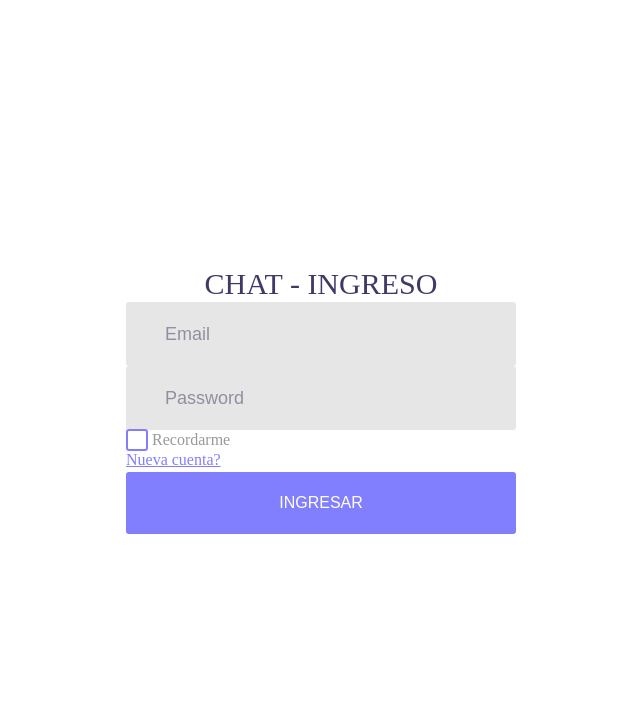
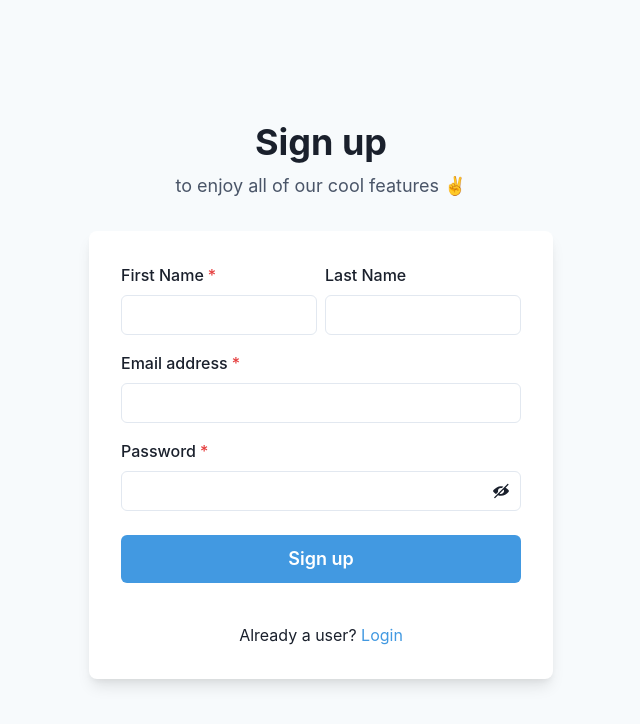
Before and after one commit to lucasangelino/skincare, a React (Vite) app in the folder frontend/: page /auth/register in a window 1280 px wide. Shown: the top 724 px of the page, without its empty margins (319-959 px from the left). Built offline with nearby package versions, Linux system fonts and the light colour scheme.

Commit message:
CHA add front

```diff
--- a/frontend/package.json
+++ b/frontend/package.json
@@ -8,6 +8,10 @@
     "preview": "vite preview"
   },
   "dependencies": {
+    "@chakra-ui/react": "^1.8.5",
+    "@emotion/react": "11",
+    "@emotion/styled": "11",
+    "framer-motion": "6",
     "react": "^17.0.2",
     "react-dom": "^17.0.2"
   },
--- a/frontend/src/App.jsx
+++ b/frontend/src/App.jsx
@@ -1,13 +1,12 @@
-import * as React from 'react'
+import * as React from "react";
+import AppRouter from "./router/AppRouter";
 
-import Login from './pages/login'
 function App() {
-
   return (
-    <div className="App">
-      <Login />
+    <div>
+      <AppRouter />
     </div>
-  )
+  );
 }
 
-export default App
+export default App;
--- /dev/null
+++ b/frontend/src/components/framework/ChatItem.jsx
@@ -0,0 +1,34 @@
+import * as React from "react";
+import { Stack, HStack, VStack, StackDivider, Box } from "@chakra-ui/react";
+import { Avatar, AvatarBadge } from "@chakra-ui/react";
+
+export default function ChatItem() {
+  const handleClick = () => {
+    console.log("clicked");
+  };
+
+  return (
+    <Box
+      h="72px"
+      bg={"#111B21"}
+      _hover={{
+        bg: "gray.800",
+        cursor: "pointer",
+      }}
+      onClick={handleClick}
+    >
+      <HStack justify={"space-between"} align="center" p={2}>
+        <HStack align="center">
+          <Avatar name="Segun Adebayo" src="https://bit.ly/sage-adebayo" />
+          <VStack align="left">
+            <Box>Lucas</Box>
+            <Box>algun mensaje por ahi</Box>
+          </VStack>
+        </HStack>
+        <Box h="40px" w="40px">
+          22:54
+        </Box>
+      </HStack>
+    </Box>
+  );
+}
--- /dev/null
+++ b/frontend/src/components/framework/ChatViewer.jsx
@@ -0,0 +1,37 @@
+import * as React from "react";
+import { Textarea } from "@chakra-ui/react";
+import { Stack, HStack, VStack, Box, Text } from "@chakra-ui/react";
+import { Container } from "@chakra-ui/react";
+
+export default function ChatViewer() {
+  return (
+    <VStack justify={"space-between"} h={"100%"}>
+      <Container maxW="container.md" resize={false}>
+        <Box my={2} align="right">
+          <Box bg={"blue.500"} maxW={"96"} rounded={"lg"} p={2}>
+            <Text align={"start"}>Hola, como estas?</Text>
+          </Box>
+        </Box>
+        <Box my={2}>
+          <Box bg={"blue.500"} maxW={"96"} rounded={"lg"} p={2}>
+            <Text align={"start"}>Todo bien y vos?</Text>
+          </Box>
+        </Box>
+        <Box my={2}>
+          <Box bg={"blue.500"} maxW={"96"} rounded={"lg"} p={2}>
+            <Text align={"start"}>
+              Bien, te queria hacer una consulta. En caso de que zarasa..
+              entonces zarasa?
+            </Text>
+          </Box>
+        </Box>
+        <Box my={2} align="right">
+          <Box bg={"blue.500"} maxW={"96"} rounded={"lg"} p={2}>
+            <Text align={"start"}>Si, zarasa</Text>
+          </Box>
+        </Box>
+      </Container>
+      <Textarea placeholder="Here is a sample placeholder" />
+    </VStack>
+  );
+}
--- /dev/null
+++ b/frontend/src/pages/Chat.jsx
@@ -0,0 +1,34 @@
+import * as React from "react";
+import { Container } from "@chakra-ui/react";
+import { Grid, GridItem } from "@chakra-ui/react";
+import { Stack, HStack, VStack, StackDivider, Box } from "@chakra-ui/react";
+import { Avatar, AvatarBadge } from "@chakra-ui/react";
+
+import ChatItem from "../components/framework/ChatItem";
+import ChatViewer from "../components/framework/ChatViewer";
+
+export default function Chat() {
+  return (
+    <Container maxW="container.xl" bg={"#111B21"} h={"100vh"}>
+      <Grid
+        h="100vh"
+        templateRows="repeat(1, 1fr)"
+        templateColumns="repeat(3, 1fr)"
+      >
+        <GridItem colSpan={1}>
+          <VStack
+            divider={<StackDivider borderColor="gray.200" />}
+            align="stretch"
+          >
+            {[1, 2, 3, 4, 5].map((index) => (
+              <ChatItem index={index} />
+            ))}
+          </VStack>
+        </GridItem>
+        <GridItem colSpan={2}>
+          <ChatViewer />
+        </GridItem>
+      </Grid>
+    </Container>
+  );
+}
--- /dev/null
+++ b/frontend/src/pages/Recover.jsx
@@ -0,0 +1,60 @@
+import {
+  Button,
+  FormControl,
+  Flex,
+  Heading,
+  Input,
+  Stack,
+  Text,
+  useColorModeValue,
+} from "@chakra-ui/react";
+
+export default function RecoverAccount() {
+  return (
+    <Flex
+      minH={"100vh"}
+      align={"center"}
+      justify={"center"}
+      bg={useColorModeValue("gray.50", "gray.800")}
+    >
+      <Stack
+        spacing={4}
+        w={"full"}
+        maxW={"md"}
+        bg={useColorModeValue("white", "gray.700")}
+        rounded={"xl"}
+        boxShadow={"lg"}
+        p={6}
+        my={12}
+      >
+        <Heading lineHeight={1.1} fontSize={{ base: "2xl", md: "3xl" }}>
+          Forgot your password?
+        </Heading>
+        <Text
+          fontSize={{ base: "sm", sm: "md" }}
+          color={useColorModeValue("gray.800", "gray.400")}
+        >
+          You&apos;ll get an email with a reset link
+        </Text>
+        <FormControl id="email">
+          <Input
+            placeholder="your-email@example.com"
+            _placeholder={{ color: "gray.500" }}
+            type="email"
+          />
+        </FormControl>
+        <Stack spacing={6}>
+          <Button
+            bg={"blue.400"}
+            color={"white"}
+            _hover={{
+              bg: "blue.500",
+            }}
+          >
+            Request Reset
+          </Button>
+        </Stack>
+      </Stack>
+    </Flex>
+  );
+}
--- a/frontend/src/pages/login.jsx
+++ b/frontend/src/pages/login.jsx
@@ -1,50 +1,70 @@
-import * as React from 'react';
+import {
+  Flex,
+  Box,
+  FormControl,
+  FormLabel,
+  Input,
+  Checkbox,
+  Stack,
+  Link,
+  Button,
+  Heading,
+  Text,
+  useColorModeValue,
+} from "@chakra-ui/react";
 
-  export default function Login() {
-    return (
-      <div class="limiter">
-		<div class="container-login100">
-			<div class="wrap-login100 p-t-50 p-b-90">
-				<form class="login100-form validate-form flex-sb flex-w">
-					<span class="login100-form-title mb-3">
-						Chat - Ingreso
-					</span>
-
-					<div class="wrap-input100 validate-input mb-3">
-						<input class="input100" type="email" name="email" placeholder="Email" />
-						<span class="focus-input100"></span>
-					</div>
-
-
-					<div class="wrap-input100 validate-input mb-3">
-						<input class="input100" type="password" name="password" placeholder="Password" />
-						<span class="focus-input100"></span>
-					</div>
-
-					<div class="row mb-3">
-						<div class="col">
-							<input class="input-checkbox100" id="ckb1" type="checkbox" name="remember-me" />
-							<label class="label-checkbox100">
-								Recordarme
-							</label>
-						</div>
-
-						<div class="col text-right">
-							<a href="register.html" class="txt1">
-								Nueva cuenta?
-							</a>
-						</div>
-					</div>
-
-					<div class="container-login100-form-btn m-t-17">
-						<button class="login100-form-btn">
-							Ingresar
-						</button>
-					</div>
-
-				</form>
-			</div>
-		</div>
-	</div>
-    );
-  }
+export default function Login() {
+  return (
+    <Flex
+      minH={"100vh"}
+      align={"center"}
+      justify={"center"}
+      bg={useColorModeValue("gray.50", "gray.800")}
+    >
+      <Stack spacing={8} mx={"auto"} maxW={"lg"} py={12} px={6}>
+        <Stack align={"center"}>
+          <Heading fontSize={"4xl"}>Sign in to your account</Heading>
+          <Text fontSize={"lg"} color={"gray.600"}>
+            to enjoy all of our cool <Link color={"blue.400"}>features</Link> ✌️
+          </Text>
+        </Stack>
+        <Box
+          rounded={"lg"}
+          bg={useColorModeValue("white", "gray.700")}
+          boxShadow={"lg"}
+          p={8}
+        >
+          <Stack spacing={4}>
+            <FormControl id="email">
+              <FormLabel>Email address</FormLabel>
+              <Input type="email" />
+            </FormControl>
+            <FormControl id="password">
+              <FormLabel>Password</FormLabel>
+              <Input type="password" />
+            </FormControl>
+            <Stack spacing={10}>
+              <Stack
+                direction={{ base: "column", sm: "row" }}
+                align={"start"}
+                justify={"space-between"}
+              >
+                <Checkbox>Remember me</Checkbox>
+                <Link color={"blue.400"}>Forgot password?</Link>
+              </Stack>
+              <Button
+                bg={"blue.400"}
+                color={"white"}
+                _hover={{
+                  bg: "blue.500",
+                }}
+              >
+                Sign in
+              </Button>
+            </Stack>
+          </Stack>
+        </Box>
+      </Stack>
+    </Flex>
+  );
+}
--- a/frontend/src/pages/register.jsx
+++ b/frontend/src/pages/register.jsx
@@ -1,50 +1,103 @@
-import * as React from 'react';
+import {
+  Flex,
+  Box,
+  FormControl,
+  FormLabel,
+  Input,
+  InputGroup,
+  HStack,
+  InputRightElement,
+  Stack,
+  Button,
+  Heading,
+  Text,
+  useColorModeValue,
+  Link,
+} from "@chakra-ui/react";
+import { useState } from "react";
+import { ViewIcon, ViewOffIcon } from "@chakra-ui/icons";
 
-  export default function Login() {
-    return (
+export default function Register() {
+  const [showPassword, setShowPassword] = useState(false);
 
-      <div class="limiter">
-		<div class="container-login100">
-			<div class="wrap-login100 p-t-50 p-b-90">
-				<form class="login100-form validate-form flex-sb flex-w">
-					<span class="login100-form-title mb-3">
-						Chat - Registro
-					</span>
-
-					<div class="wrap-input100 validate-input mb-3">
-						<input class="input100" type="text" name="name" placeholder="Nombre" />
-						<span class="focus-input100"></span>
-					</div>
-
-
-					<div class="wrap-input100 validate-input mb-3">
-						<input class="input100" type="email" name="email" placeholder="Email" />
-						<span class="focus-input100"></span>
-					</div>
-
-
-					<div class="wrap-input100 validate-input mb-3">
-						<input class="input100" type="password" name="password" placeholder="Password" />
-						<span class="focus-input100"></span>
-					</div>
-
-					<div class="row mb-3">
-						<div class="col text-right">
-							<a href="login.html" class="txt1">
-								Ya tienes cuenta?
-							</a>
-						</div>
-					</div>
-
-					<div class="container-login100-form-btn m-t-17">
-						<button class="login100-form-btn">
-							Crear cuenta
-						</button>
-					</div>
-
-				</form>
-			</div>
-		</div>
-	</div>
-    );
-  }
+  return (
+    <Flex
+      minH={"100vh"}
+      align={"center"}
+      justify={"center"}
+      bg={useColorModeValue("gray.50", "gray.800")}
+    >
+      <Stack spacing={8} mx={"auto"} maxW={"lg"} py={12} px={6}>
+        <Stack align={"center"}>
+          <Heading fontSize={"4xl"} textAlign={"center"}>
+            Sign up
+          </Heading>
+          <Text fontSize={"lg"} color={"gray.600"}>
+            to enjoy all of our cool features ✌️
+          </Text>
+        </Stack>
+        <Box
+          rounded={"lg"}
+          bg={useColorModeValue("white", "gray.700")}
+          boxShadow={"lg"}
+          p={8}
+        >
+          <Stack spacing={4}>
+            <HStack>
+              <Box>
+                <FormControl id="firstName" isRequired>
+                  <FormLabel>First Name</FormLabel>
+                  <Input type="text" />
+                </FormControl>
+              </Box>
+              <Box>
+                <FormControl id="lastName">
+                  <FormLabel>Last Name</FormLabel>
+                  <Input type="text" />
+                </FormControl>
+              </Box>
+            </HStack>
+            <FormControl id="email" isRequired>
+              <FormLabel>Email address</FormLabel>
+              <Input type="email" />
+            </FormControl>
+            <FormControl id="password" isRequired>
+              <FormLabel>Password</FormLabel>
+              <InputGroup>
+                <Input type={showPassword ? "text" : "password"} />
+                <InputRightElement h={"full"}>
+                  <Button
+                    variant={"ghost"}
+                    onClick={() =>
+                      setShowPassword((showPassword) => !showPassword)
+                    }
+                  >
+                    {showPassword ? <ViewIcon /> : <ViewOffIcon />}
+                  </Button>
+                </InputRightElement>
+              </InputGroup>
+            </FormControl>
+            <Stack spacing={10} pt={2}>
+              <Button
+                loadingText="Submitting"
+                size="lg"
+                bg={"blue.400"}
+                color={"white"}
+                _hover={{
+                  bg: "blue.500",
+                }}
+              >
+                Sign up
+              </Button>
+            </Stack>
+            <Stack pt={6}>
+              <Text align={"center"}>
+                Already a user? <Link color={"blue.400"}>Login</Link>
+              </Text>
+            </Stack>
+          </Stack>
+        </Box>
+      </Stack>
+    </Flex>
+  );
+}
--- /dev/null
+++ b/frontend/src/router/AppRouter.jsx
@@ -0,0 +1,17 @@
+import * as React from "react";
+import { BrowserRouter, Route, Routes, Link } from "react-router-dom";
+import Chat from "../pages/Chat";
+
+// Auth Router
+import AuthRouter from "./AuthRouter";
+
+export default function AppRouter() {
+  return (
+    <BrowserRouter>
+      <Routes>
+        <Route path="/" element={<Chat />} />
+        <Route path="/*" element={<AuthRouter />} />
+      </Routes>
+    </BrowserRouter>
+  );
+}
--- /dev/null
+++ b/frontend/src/router/AuthRouter.jsx
@@ -0,0 +1,15 @@
+import * as React from "react";
+import { Routes, Route } from "react-router-dom";
+import Login from "../pages/Login";
+import Register from "../pages/Register";
+import RecoverAccount from "../pages/Recover";
+
+export default function AuthRouter() {
+  return (
+    <Routes>
+      <Route path="/auth/login" element={<Login />} />
+      <Route path="/auth/register" element={<Register />} />
+      <Route path="/auth/recover" element={<RecoverAccount />} />
+    </Routes>
+  );
+}
```
Also changed, not shown: frontend/src/main.jsx (+9 -6 lines), 1 other file (tests, documents, lock files or other folders).
